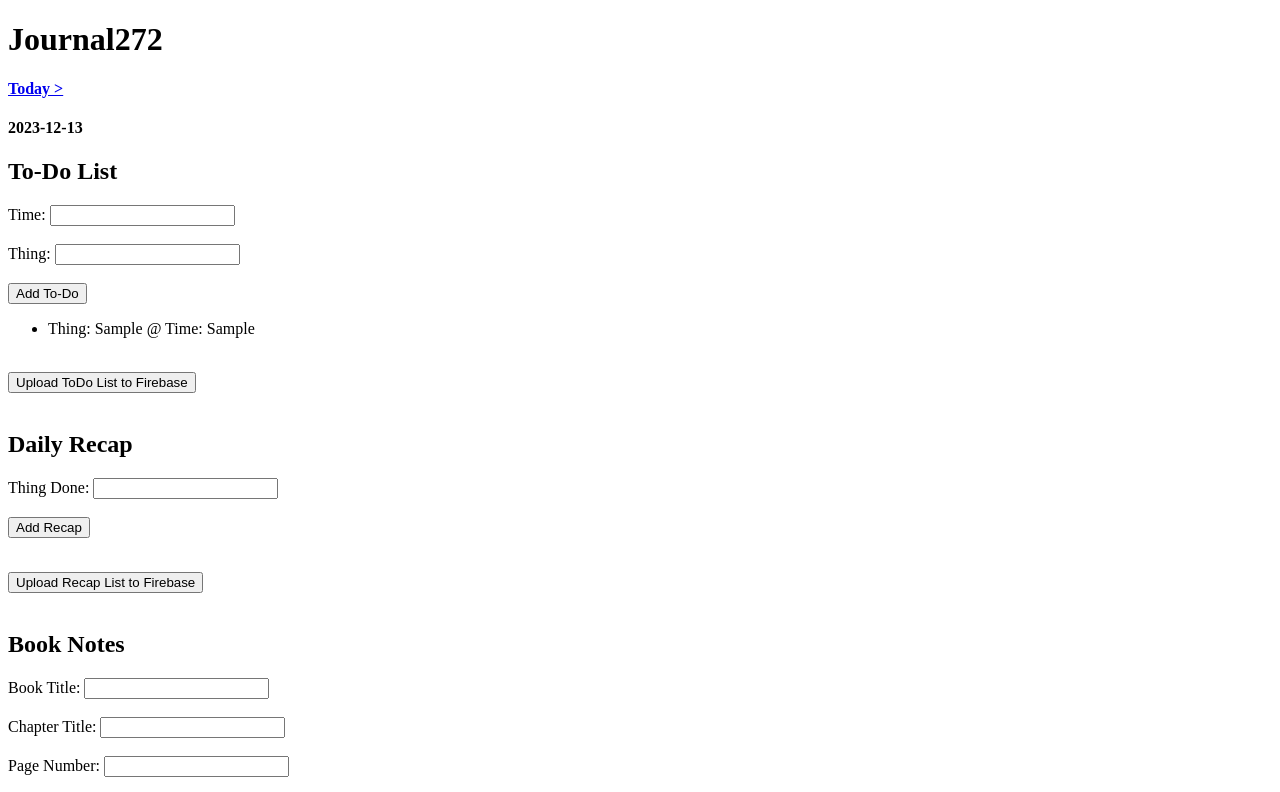
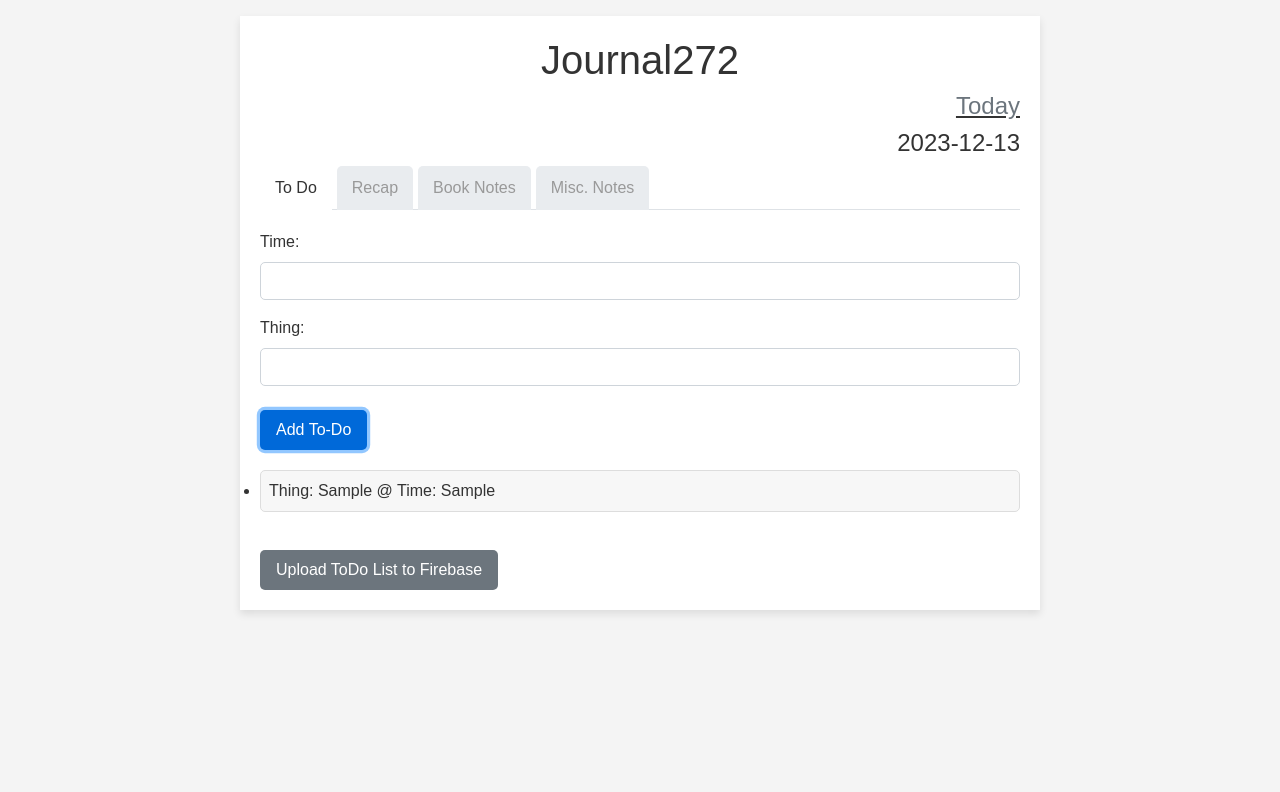
Before and after one commit to JeremySpence272/journal, a plain HTML site: page index.html in a window 1280 px wide. Both pictures are taken after typing "Sample", "Sample" into the empty fields and a click on the input "Add To-Do". Shown: the top 792 px of the page. Drawn offline with nearby package versions, Linux system fonts and the light colour scheme.

Commit message:
updated styles

```diff
--- a/index.html
+++ b/index.html
@@ -3,81 +3,121 @@
 <head>
     <meta charset="UTF-8">
     <meta name="viewport" content="width=device-width, initial-scale=1.0">
-    <title>journal272</title>
+    <title>Journal272</title>
+    <!-- Bootstrap CSS -->
+    <link rel="stylesheet" href="https://stackpath.bootstrapcdn.com/bootstrap/4.5.2/css/bootstrap.min.css">
+    <!-- Custom CSS -->
+    <link rel="stylesheet" href="style.css">
+    <link href="https://fonts.googleapis.com/css2?family=Roboto:wght@400;700&display=swap" rel="stylesheet">
+
 </head>
 <body>
-    <h1>Journal272</h1>
-    <h4><a href="today.html">Today ></a></h4>
-    <h4 id="dateLabel">Current Date</h4>
+
+<div class="container mt-3">
+    <h1 class="text-center">Journal272</h1>
+    <h4 class="text-right" style="text-decoration: underline;"><a href="today.html">Today</a></h4>
+    <h4 id="dateLabel" class="text-right">Current Date</h4>
+
+    <!-- Tab Navigation -->
+    <ul class="nav nav-tabs" id="myTab" role="tablist">
+        <li class="nav-item">
+            <a class="nav-link active" id="to-do-tab" data-toggle="tab" href="#toDo" role="tab" aria-controls="toDo" aria-selected="true">To Do</a>
+        </li>
+        <li class="nav-item">
+            <a class="nav-link" id="recap-tab" data-toggle="tab" href="#recap" role="tab" aria-controls="recap" aria-selected="false">Recap</a>
+        </li>
+        <li class="nav-item">
+            <a class="nav-link" id="book-notes-tab" data-toggle="tab" href="#bookNotes" role="tab" aria-controls="bookNotes" aria-selected="false">Book Notes</a>
+        </li>
+        <li class="nav-item">
+            <a class="nav-link" id="misc-notes-tab" data-toggle="tab" href="#miscNotes" role="tab" aria-controls="miscNotes" aria-selected="false">Misc. Notes</a>
+        </li>
+    </ul>
+
+    <!-- Tab Content -->
+    <div class="tab-content" id="myTabContent">
+        <div class="tab-pane fade show active" id="toDo" role="tabpanel" aria-labelledby="to-do-tab">
             <!-- To-Do List Form -->
             <form id="toDoListForm">
-        <h2>To-Do List</h2>
+                <div class="form-group">
                     <label for="toDoTime">Time:</label>
-        <input type="text" id="toDoTime" name="toDoTime"><br><br>
+                    <input type="text" id="toDoTime" name="toDoTime" class="form-control">
+                </div>
+                <div class="form-group">
                     <label for="toDoThing">Thing:</label>
-        <input type="text" id="toDoThing" name="toDoThing"><br><br>
-        <input type="submit" value="Add To-Do">
+                    <input type="text" id="toDoThing" name="toDoThing" class="form-control">
+                </div>
+                <input type="submit" value="Add To-Do" class="btn btn-primary">
             </form>
 
-    <ul id="toDoList"></ul>
+            <ul id="toDoList" class="list-group"></ul>
 
-    <br/>
-    <button id="uploadToDoListToFirebase">Upload ToDo List to Firebase</button>
-    <br/>
-    <br/>
+            <button id="uploadToDoListToFirebase" class="btn btn-secondary mt-2">Upload ToDo List to Firebase</button>
+        </div>
+        <div class="tab-pane fade" id="recap" role="tabpanel" aria-labelledby="recap-tab">
             <!-- Daily Recap Form -->
             <form id="dailyRecapForm">
-        <h2>Daily Recap</h2>
+                <div class="form-group">
                     <label for="recapThing">Thing Done:</label>
-        <input type="text" id="recapThing" name="recapThing"><br><br>
-        <input type="submit" value="Add Recap">
+                    <input type="text" id="recapThing" name="recapThing" class="form-control">
+                </div>
+                <input type="submit" value="Add Recap" class="btn btn-primary">
             </form>
 
-    <ul id="recapList"></ul>
+            <ul id="recapList" class="list-group"></ul>
 
-    <br/>
-    <button id="uploadRecapListToFirebase">Upload Recap List to Firebase</button>
-    <br/>
-    <br/>
-
+            <button id="uploadRecapListToFirebase" class="btn btn-secondary mt-2">Upload Recap List to Firebase</button>
+        </div>
+        <div class="tab-pane fade" id="bookNotes" role="tabpanel" aria-labelledby="book-notes-tab">
             <!-- Book Notes Form -->
             <form id="bookNotesForm">
-        <h2>Book Notes</h2>
-        <label for="booktTitle">Book Title:</label>
-        <input type="text" id="bookTitle" name="bookTitle"><br><br>
+                <div class="form-group">
+                    <label for="bookTitle">Book Title:</label>
+                    <input type="text" id="bookTitle" name="bookTitle" class="form-control">
+                </div>
+                <div class="form-group">
                     <label for="chapterTitle">Chapter Title:</label>
-        <input type="text" id="chapterTitle" name="chapterTitle"><br><br>
+                    <input type="text" id="chapterTitle" name="chapterTitle" class="form-control">
+                </div>
+                <div class="form-group">
                     <label for="pageNumber">Page Number:</label>
-        <input type="number" id="pageNumber" name="pageNumber"><br><br>
+                    <input type="number" id="pageNumber" name="pageNumber" class="form-control">
+                </div>
+                <div class="form-group">
                     <label for="noteContent">Note:</label>
-        <textarea rows="5" cols="40" id="noteContent" name="noteContent"></textarea><br><br>
-        <input type="submit" value="Add Note">
+                    <textarea id="noteContent" name="noteContent" class="form-control" rows="5"></textarea>
+                </div>
+                <input type="submit" value="Add Note" class="btn btn-primary">
+            </form>
+            <br/>
+            <p id="bookName"></p>
+            <ul id="bookNotesList" class="list-group"></ul>
+
+            <button id="uploadBookNotesToFirebase" class="btn btn-secondary mt-2">Upload Book Notes to Firebase</button>
+        </div>
+        <div class="tab-pane fade" id="miscNotes" role="tabpanel" aria-labelledby="misc-notes-tab">
+            <!-- Miscellaneous Thoughts Form -->
+            <form id="miscThoughtsForm">
+                <div class="form-group">
+                    <label for="miscThoughts">Thoughts:</label>
+                    <textarea id="miscThoughts" name="miscThoughts" class="form-control" rows="5"></textarea>
+                </div>
+                <input type="submit" value="Add Thoughts" class="btn btn-primary">
             </form>
 
-    <p id="bookName"></p>
-    <ul id="bookNotesList"></ul>
+            <ul id="thoughtsList" class="list-group"></ul>
 
-    <br/>
-    <button id="uploadBookNotesToFirebase">Upload Book Notes to Firebase</button>
-    <br/>
-    <br/>
+            <button id="uploadThoughtsListToFirebase" class="btn btn-secondary mt-2">Upload Thought List to Firebase</button>
+        </div>
+    </div>
 
-    <!-- Miscellaneous Thoughts Form -->
-    <form id="miscThoughtsForm">
-        <h2>Miscellaneous Thoughts</h2>
-        <label for="miscThoughts">Thoughts:</label>
-        <textarea rows="5" cols="40" id="miscThoughts" name="miscThoughts"></textarea><br><br>
-        <input type="submit" value="Add Thoughts">
-    </form>
+</div>
 
-    <ul id="thoughtsList"></ul>
-
-    <br/>
-    <button id="uploadThoughtsListToFirebase">Upload Thought List to Firebase</button>
-    <br/>
-    <br/>
-
+<!-- Bootstrap JS, Popper.js, and jQuery -->
+<script src="https://code.jquery.com/jquery-3.5.1.slim.min.js"></script>
+<script src="https://cdn.jsdelivr.net/npm/@popperjs/core@2.5.3/dist/umd/popper.min.js"></script>
+<script src="https://stackpath.bootstrapcdn.com/bootstrap/4.5.2/js/bootstrap.min.js"></script>
+<!-- Custom JavaScript -->
 <script type="module" src="journal.js"></script>
-    <!-- <script type="module" src="index.js"></script> -->
 </body>
 </html>
--- a/journal.js
+++ b/journal.js
@@ -196,13 +196,14 @@ document.getElementById("uploadBookNotesToFirebase").addEventListener('click', f
 
             if (chapterTitle.startsWith('- Chapter')) {
                 const notesList = chapterItem.querySelector('ul');
-
+                console.log(notesList)
                 const notesData = {};
                 if (notesList) {
                     notesList.querySelectorAll('li').forEach((noteItem) => {
-                        const noteContent = noteItem.textContent.split(':');
-                        const page = noteContent[0].replace('- page', '').trim();
-                        const note = noteContent[1].trim();
+                        // Split only at the first colon
+                        const noteParts = noteItem.textContent.split(/:(.+)/);
+                        const page = noteParts[0].replace('- page', '').trim();
+                        const note = noteParts[1] ? noteParts[1].trim() : '';
 
                         const noteID = `NoteID_${Object.keys(notesData).length + 1}`;
                         notesData[noteID] = { page, note };
@@ -239,6 +240,8 @@ document.getElementById("uploadBookNotesToFirebase").addEventListener('click', f
             alert(error);
         });
 });
+
+
 
 
 // MISC NOTES FUNCTIONS
--- /dev/null
+++ b/style.css
@@ -0,0 +1,81 @@
+body {
+    background-color: #f4f4f4;
+    color: #333;
+    font-family: 'Arial', sans-serif;
+}
+
+.container {
+    max-width: 800px;
+    margin: 20px auto;
+    background: #fff;
+    padding: 20px;
+    box-shadow: 0 4px 8px rgba(0, 0, 0, 0.1);
+}
+
+.nav-tabs .nav-link {
+    color: #999;
+    background-color: #e9ecef;
+    border: none;
+    padding: 10px 15px;
+    margin-right: 5px;
+    border-radius: 5px 5px 0 0;
+    transition: color 0.3s, background-color 0.3s;
+}
+
+.nav-tabs .nav-link.active, .nav-tabs .nav-link:hover {
+    color: #333;
+    background-color: #fff;
+    border: none;
+}
+
+.tab-content {
+    border: none;
+    padding-top: 20px;
+}
+
+.form-group {
+    margin-bottom: 1rem;
+}
+
+.form-control, textarea {
+    border: 1px solid #ced4da;
+    border-radius: 5px;
+    padding: 8px 12px;
+}
+
+input[type="submit"], .btn {
+    background-color: #6c757d; /* Neutral gray */
+    color: #fff;
+    border: none;
+    border-radius: 5px;
+    padding: 0.5rem 1rem;
+    margin-top: 0.5rem;
+    cursor: pointer;
+    transition: background-color 0.3s;
+}
+
+input[type="submit"]:hover, .btn:hover {
+    background-color: #5a6268; /* Darker gray on hover */
+}
+
+ul.list-group {
+    margin-top: 20px;
+    margin-bottom: 20px;
+}
+
+ul.list-group li {
+    background-color: #f7f7f7;
+    padding: 0.5rem;
+    margin-bottom: 10px;
+    border: 1px solid #ddd;
+    border-radius: 5px;
+}
+
+a {
+    color: #6c757d;
+    text-decoration: none;
+}
+
+a:hover {
+    color: #5a6268;
+}
```
Lines whose indentation alone changed are shown as unchanged.
